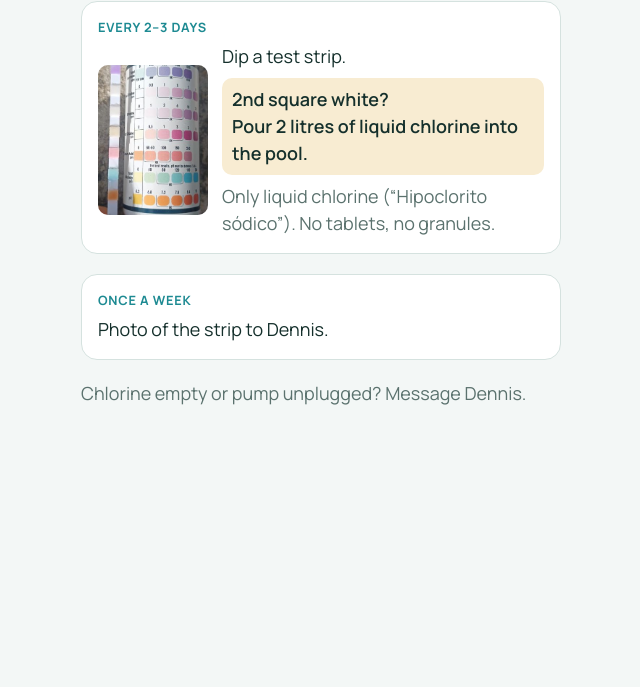
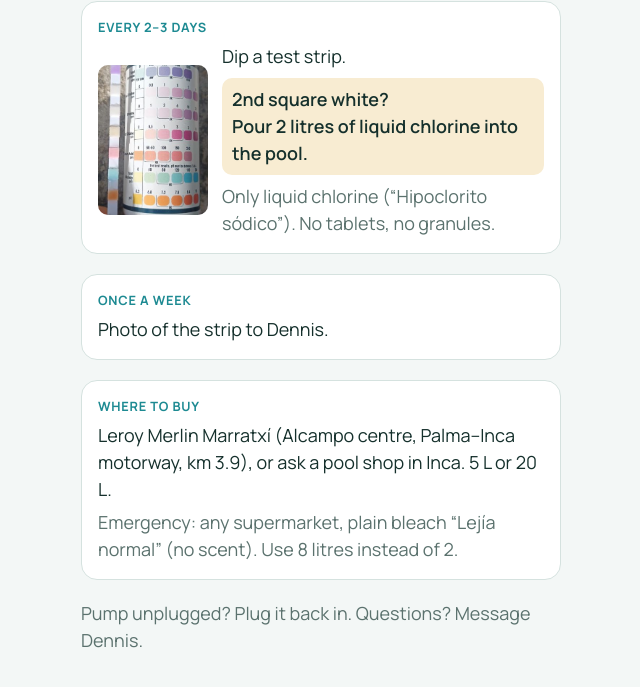
Before and after one commit to dennishieke-pool/pool, a plain HTML site: page index.html in a window 1280 px wide. Shown: the part 125-812 px from the top of the page, without its empty margins (319-959 px from the left). Drawn offline with nearby package versions, Linux system fonts and the light colour scheme.

Commit message:
Where to buy near Inca
Co-Authored-By: Claude Opus 5.5 <noreply@anthropic.com>

```diff
--- a/index.html
+++ b/index.html
@@ -64,7 +64,13 @@ p{margin:0}
   <p>Photo of the strip to Dennis.</p>
 </div>
 
-<p class="note">Chlorine empty or pump unplugged? Message Dennis.</p>
+<div class="task">
+  <span class="when">Where to buy</span>
+  <p>Leroy Merlin Marratxí (Alcampo centre, Palma–Inca motorway, km 3.9), or ask a pool shop in Inca. 5 L or 20 L.</p>
+  <p class="note">Emergency: any supermarket, plain bleach “Lejía normal” (no scent). Use 8 litres instead of 2.</p>
+</div>
+
+<p class="note">Pump unplugged? Plug it back in. Questions? Message Dennis.</p>
 </div>
 </body>
 </html>
```
Also changed, not shown: strategie.html (+1 -1 lines).
